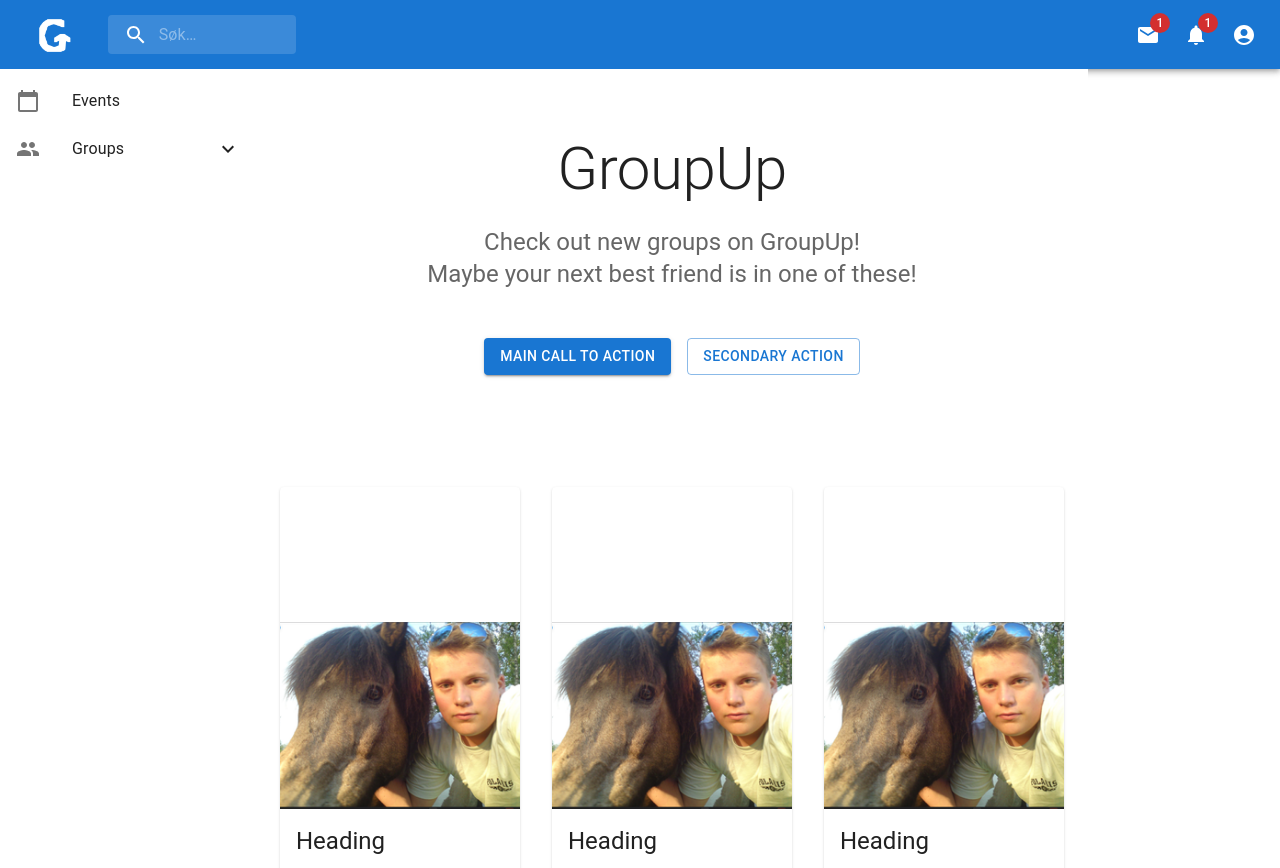
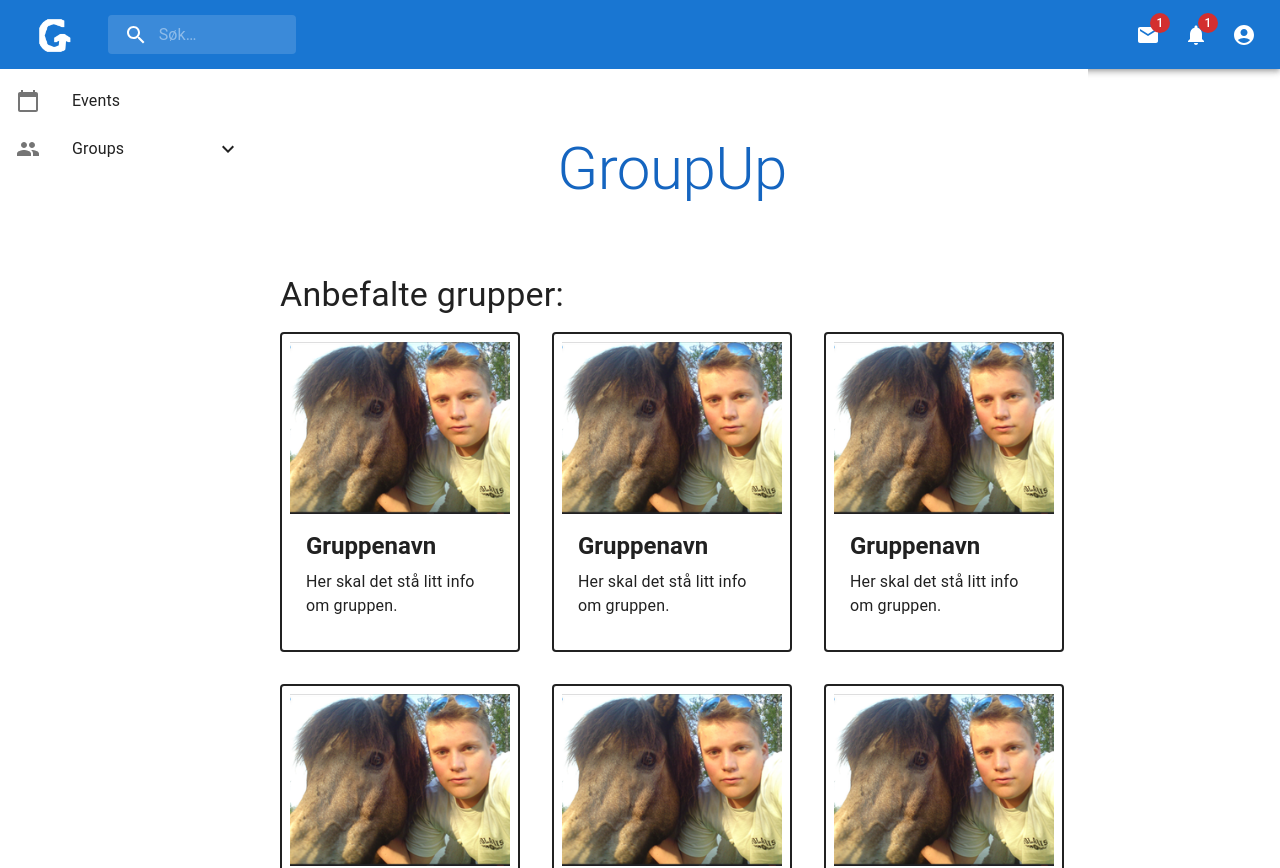
Before and after one commit to FridaK-sys/GroupUp, a React (Create React App) app: page /homepage in a window 1280 px wide. Shown: the top 868 px of the page. Built offline with nearby package versions, Linux system fonts and the light colour scheme; sample sign-in values are in the browser's storage.

Commit message:
removed old text and changed style of cards

```diff
--- a/src/components/Homepage.js
+++ b/src/components/Homepage.js
@@ -1,30 +1,27 @@
-import * as React from 'react';
-import AppBar from './AppBar';
-import Box from '@mui/material/Box';
-import Typography from '@mui/material/Typography';
-import Container from '@mui/material/Container';
-import Button from '@mui/material/Button';
-import Card from '@mui/material/Card';
-import CardActions from '@mui/material/CardActions';
-import CardContent from '@mui/material/CardContent';
-import CardMedia from '@mui/material/CardMedia';
-import CssBaseline from '@mui/material/CssBaseline';
-import Grid from '@mui/material/Grid';
-import Stack from '@mui/material/Stack';
-import Link from '@mui/material/Link';
-import { createTheme, ThemeProvider } from '@mui/material/styles';
-import MenuList from './HomePageList'
-import { useNavigate } from 'react-router-dom';
+import * as React from "react";
+import AppBar from "./AppBar";
+import Box from "@mui/material/Box";
+import Typography from "@mui/material/Typography";
+import Container from "@mui/material/Container";
+import Card from "@mui/material/Card";
+import CardContent from "@mui/material/CardContent";
+import CardMedia from "@mui/material/CardMedia";
+import CssBaseline from "@mui/material/CssBaseline";
+import Grid from "@mui/material/Grid";
+import Link from "@mui/material/Link";
+import { createTheme, ThemeProvider } from "@mui/material/styles";
+import MenuList from "./HomePageList";
+import { useNavigate } from "react-router-dom";
 
 function Copyright() {
   return (
     <Typography variant="body2" color="text.secondary" align="center">
-      {'Copyright © '}
+      {"Copyright © "}
       <Link color="inherit" href="Homepage.js">
         GroupUp
-      </Link>{' '}
+      </Link>{" "}
       {new Date().getFullYear()}
-      {'.'}
+      {"."}
     </Typography>
   );
 }
@@ -33,9 +30,7 @@ const cards = [1, 2, 3, 4, 5, 6, 7, 8, 9];
 
 const theme = createTheme();
 
-const groupImage = require('./../images/hest.png');
-
-
+const groupImage = require("./../images/hest.png");
 
 export default function Homepage() {
   let navigate = useNavigate();
@@ -43,7 +38,7 @@ export default function Homepage() {
   React.useEffect(() => {
     let tokenSession = window.sessionStorage.getItem("token");
     let tokenLocal = window.localStorage.getItem("token");
-    if(!tokenSession && !tokenLocal)  {
+    if (!tokenSession && !tokenLocal) {
       navigate("/");
     }
     // eslint-disable-next-line react-hooks/exhaustive-deps
@@ -55,13 +50,13 @@ export default function Homepage() {
       <Box sx={{ flexGrow: 1 }}>
         <AppBar></AppBar>
       </Box>
-      <main style={{ display: 'flex' }}>
+      <main style={{ display: "flex" }}>
         {/* Hero unit */}
         <MenuList />
-        <Box style={{width: '65%'}}>
+        <Box style={{ width: "65%" }}>
           <Box
             sx={{
-              bgcolor: 'background.paper',
+              bgcolor: "background.paper",
               pt: 8,
               pb: 6,
             }}
@@ -71,56 +66,48 @@ export default function Homepage() {
                 component="h1"
                 variant="h2"
                 align="center"
-                color="text.primary"
+                color="primary.dark"
                 gutterBottom
               >
                 GroupUp
               </Typography>
-              <Typography variant="h5" align="center" color="text.secondary" paragraph>
-                Check out new groups on GroupUp! <br />
-                Maybe your next best friend is in one of these!
-              </Typography>
-              <Stack
-                sx={{ pt: 4 }}
-                direction="row"
-                spacing={2}
-                justifyContent="center"
-              >
-                <Button variant="contained">Main call to action</Button>
-                <Button variant="outlined">Secondary action</Button>
-              </Stack>
             </Container>
           </Box>
-          <Container sx={{ py: 8 }} maxWidth="md">
+          <Container sx={{ py: 0 }} maxWidth="md">
             {/* End hero unit */}
+            <Typography
+              component="h1"
+              variant="h4"
+              // align="center"
+              color="text.primary"
+              paragraph
+            >
+              Anbefalte grupper:
+            </Typography>
             <Grid container spacing={4}>
               {cards.map((card) => (
                 <Grid item key={card} xs={12} sm={6} md={4}>
                   <Card
-                    sx={{ height: '100%', display: 'flex', flexDirection: 'column' }}
+                    onClick={() => {
+                      alert("klikk");
+                    }}
+                    style={{ cursor: "pointer", border: "2px solid" }}
+                    variant="outlined"
+                    sx={{ bgcolor: "text.main", p: 1 }}
                   >
                     <CardMedia
                       component="img"
-                      sx={{
-                        // 16:9
-                        pt: '56.25%',
-                      }}
                       image={groupImage}
-                      alt="random"
+                      // alt="random"
                     />
                     <CardContent sx={{ flexGrow: 1 }}>
                       <Typography gutterBottom variant="h5" component="h2">
-                        Heading
+                        <b>Gruppenavn</b>
                       </Typography>
                       <Typography>
-                        This is a media card. You can use this section to describe the
-                        content.
+                        Her skal det stå litt info om gruppen.
                       </Typography>
                     </CardContent>
-                    <CardActions>
-                      <Button size="small">View</Button>
-                      <Button size="small">Edit</Button>
-                    </CardActions>
                   </Card>
                 </Grid>
               ))}
@@ -129,7 +116,7 @@ export default function Homepage() {
         </Box>
       </main>
       {/* Footer */}
-      <Box sx={{ bgcolor: 'background.paper', p: 6 }} component="footer">
+      <Box sx={{ bgcolor: "background.paper", p: 6 }} component="footer">
         <Typography variant="h6" align="center" gutterBottom>
           GroupUp
         </Typography>
```
